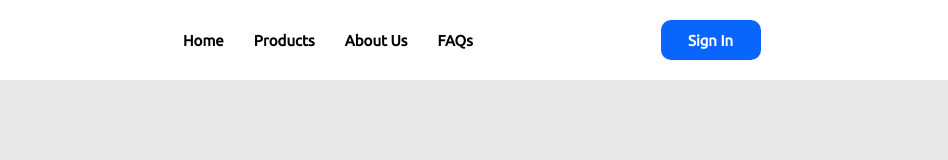
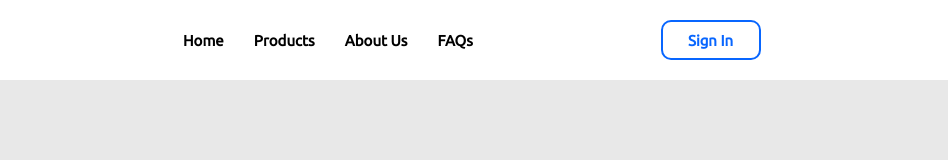
Before and after one commit to Mogaji-Bolaji-Abdullah/MainQuickSumm, a plain HTML site: page index.html in a window 1280 px wide. In both pictures the pointer is over the button "Sign In". Shown: the full height of the page, 332-1280 px from the left. Drawn offline with Linux system fonts and the light colour scheme.

Commit message:
css design for all pages

```diff
--- a/AboutUs.css
+++ b/AboutUs.css
@@ -43,3 +43,9 @@ nav a:hover{
   border: none;
   border-radius: 10px;
 }
+.sign-in:hover{
+  background-color: white;
+  color: #0866FF;
+  border: 2px solid #0866FF;
+  border-radius: 10px;
+}
--- a/Faq.css
+++ b/Faq.css
@@ -43,3 +43,9 @@ nav a:hover{
   border: none;
   border-radius: 10px;
 }
+.sign-in:hover{
+  background-color: white;
+  color: #0866FF;
+  border: 2px solid #0866FF;
+  border-radius: 10px;
+}
--- a/PaymentPlan.css
+++ b/PaymentPlan.css
@@ -43,3 +43,9 @@ nav a:hover{
   border: none;
   border-radius: 10px;
 }
+.sign-in:hover{
+  background-color: white;
+  color: #0866FF;
+  border: 2px solid #0866FF;
+  border-radius: 10px;
+}
--- a/Signin.css
+++ b/Signin.css
@@ -43,3 +43,9 @@ nav a:hover{
   border: none;
   border-radius: 10px;
 }
+.sign-in:hover{
+  background-color: white;
+  color: #0866FF;
+  border: 2px solid #0866FF;
+  border-radius: 10px;
+}
--- a/Signup.css
+++ b/Signup.css
@@ -43,3 +43,9 @@ nav a:hover{
   border: none;
   border-radius: 10px;
 }
+.sign-in:hover{
+  background-color: white;
+  color: #0866FF;
+  border: 2px solid #0866FF;
+  border-radius: 10px;
+}
--- a/SummaryPage.css
+++ b/SummaryPage.css
@@ -43,3 +43,9 @@ nav a:hover{
   border: none;
   border-radius: 10px;
 }
+.sign-in:hover{
+  background-color: white;
+  color: #0866FF;
+  border: 2px solid #0866FF;
+  border-radius: 10px;
+}
--- a/index.css
+++ b/index.css
@@ -43,3 +43,9 @@ nav a:hover{
     border: none;
     border-radius: 10px;
 }
+.sign-in:hover{
+    background-color: white;
+    color: #0866FF;
+    border: 2px solid #0866FF;
+    border-radius: 10px;
+}
```
